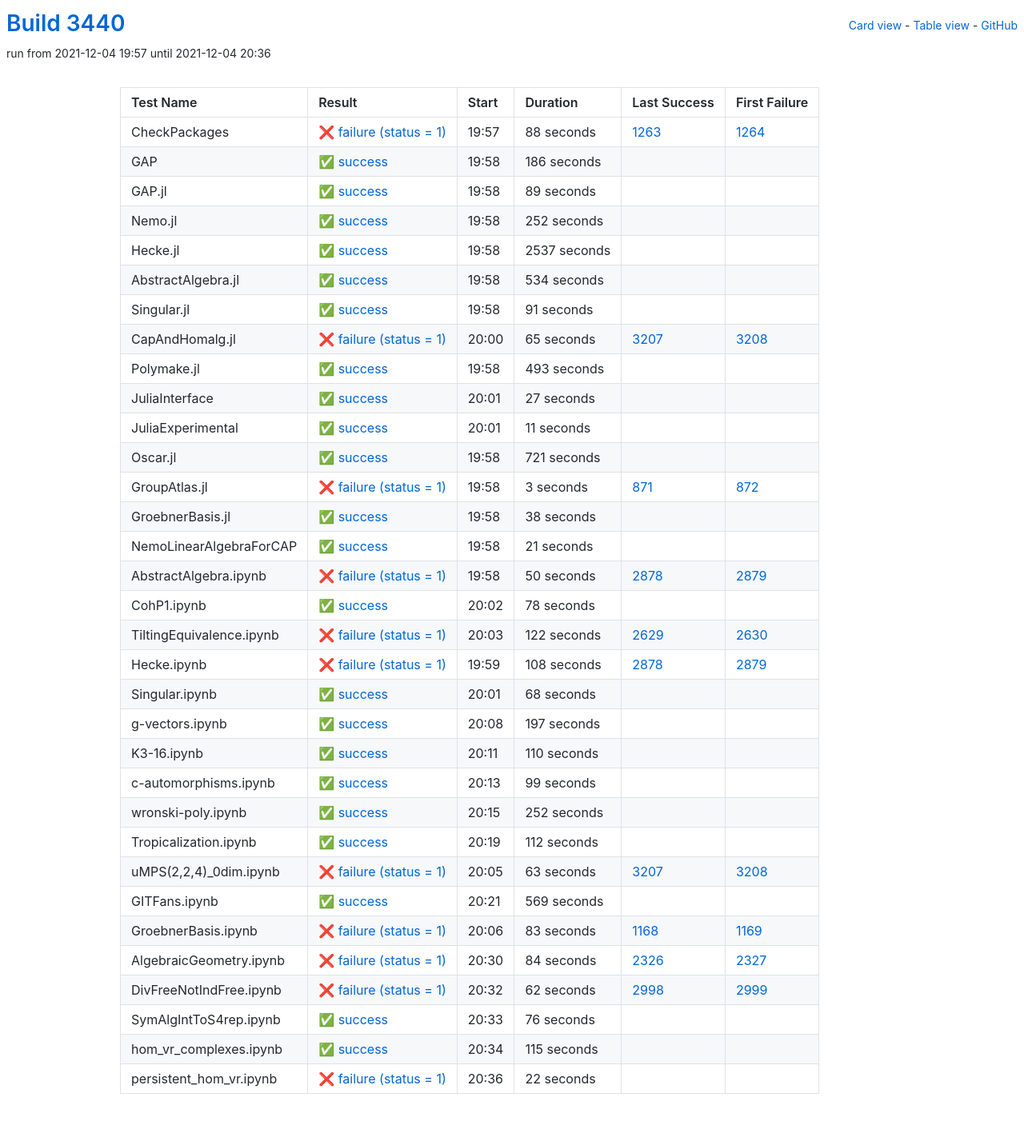
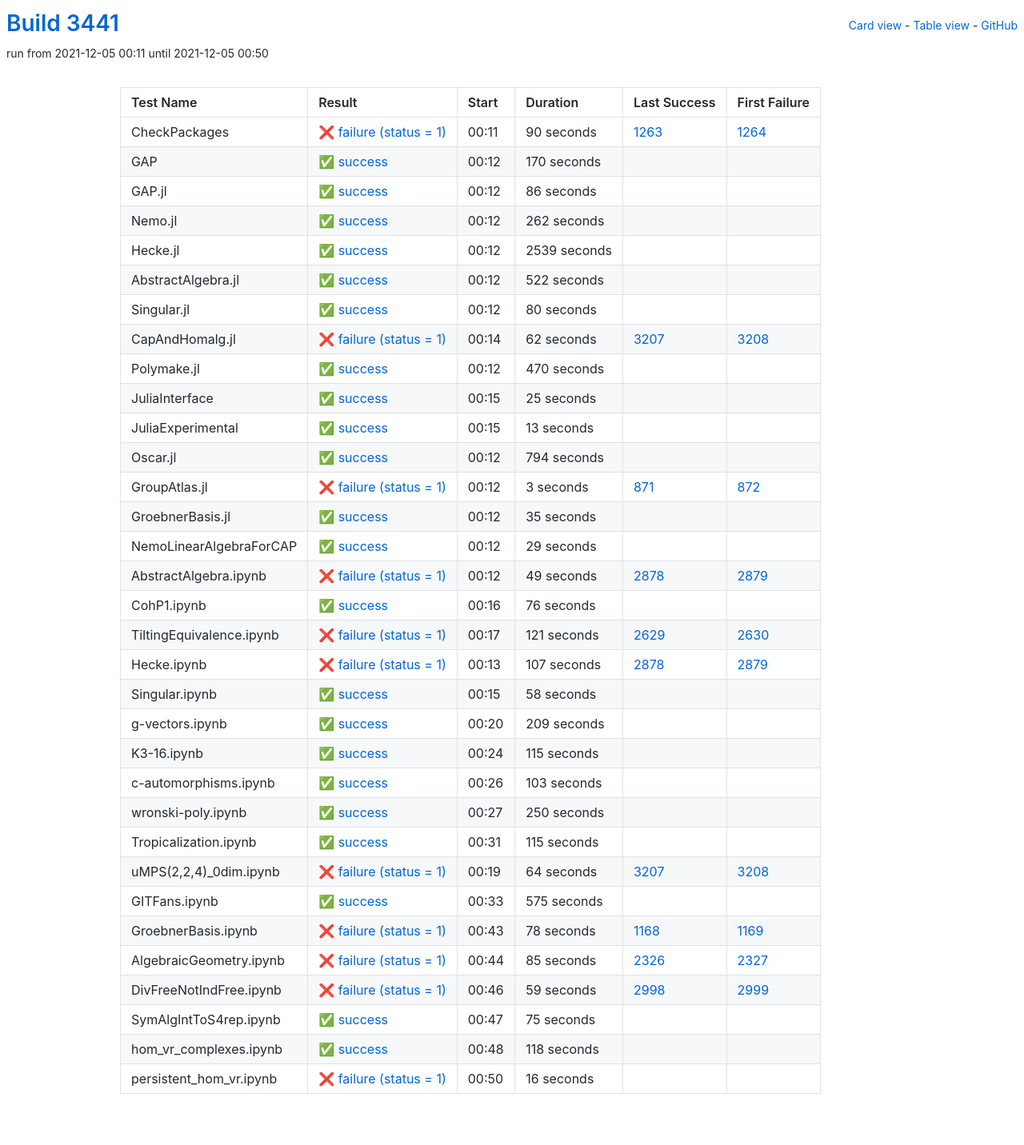
Before and after one commit to oscar-system/oscar-ci-status-stable, a Jekyll site: the page built from table.html, in a window 1280 px wide. Shown: the whole page at 80% size. Built offline with Jekyll 4.4.1, drawn with Linux system fonts in a browser that asks for light colours.

Commit message:
Build #3441

```diff
--- a/_data/ci.yml
+++ b/_data/ci.yml
@@ -1,6 +1,6 @@
 ---
-build: 3440
-build_url: https://oscarci.mathematik.uni-kl.de/job/oscar-stable/3440/
+build: 3441
+build_url: https://oscarci.mathematik.uni-kl.de/job/oscar-stable/3441/
 job: oscar-stable
 organization: oscar-system
 repo: oscar-ci-status-stable
@@ -8,152 +8,152 @@ repourl: https://github.com/oscar-system/oscar-ci-status-stable
 tests:
 - name: CheckPackages
   id: checkpackages
-  log: https://oscarci.mathematik.uni-kl.de/job/oscar-stable/3440/artifact/logs/build-3440/CheckPackages.log
-  start: 2021-12-04 19:57
+  log: https://oscarci.mathematik.uni-kl.de/job/oscar-stable/3441/artifact/logs/build-3441/CheckPackages.log
+  start: 2021-12-05 00:11
   success: false
   exitcode: 1
   status: failure
-  duration: 88
+  duration: 90
   last_success: 1263
   last_success_url: https://oscarci.mathematik.uni-kl.de/job/oscar-stable/1263/
   first_failure: 1264
   first_failure_url: https://oscarci.mathematik.uni-kl.de/job/oscar-stable/1264/
 - name: GAP
   id: gap
-  log: https://oscarci.mathematik.uni-kl.de/job/oscar-stable/3440/artifact/logs/build-3440/GAP.log
-  start: 2021-12-04 19:58
+  log: https://oscarci.mathematik.uni-kl.de/job/oscar-stable/3441/artifact/logs/build-3441/GAP.log
+  start: 2021-12-05 00:12
   success: true
   exitcode: 0
   status: success
-  duration: 186
+  duration: 170
   last_success: false
   last_success_url:
   first_failure: false
   first_failure_url:
 - name: GAP.jl
   id: gap-jl
-  log: https://oscarci.mathematik.uni-kl.de/job/oscar-stable/3440/artifact/logs/build-3440/GAP.jl.log
-  start: 2021-12-04 19:58
+  log: https://oscarci.mathematik.uni-kl.de/job/oscar-stable/3441/artifact/logs/build-3441/GAP.jl.log
+  start: 2021-12-05 00:12
   success: true
   exitcode: 0
   status: success
-  duration: 89
+  duration: 86
   last_success: false
   last_success_url:
   first_failure: false
   first_failure_url:
 - name: Nemo.jl
   id: nemo-jl
-  log: https://oscarci.mathematik.uni-kl.de/job/oscar-stable/3440/artifact/logs/build-3440/Nemo.jl.log
-  start: 2021-12-04 19:58
+  log: https://oscarci.mathematik.uni-kl.de/job/oscar-stable/3441/artifact/logs/build-3441/Nemo.jl.log
+  start: 2021-12-05 00:12
   success: true
   exitcode: 0
   status: success
-  duration: 252
+  duration: 262
   last_success: false
   last_success_url:
   first_failure: false
   first_failure_url:
 - name: Hecke.jl
   id: hecke-jl
-  log: https://oscarci.mathematik.uni-kl.de/job/oscar-stable/3440/artifact/logs/build-3440/Hecke.jl.log
-  start: 2021-12-04 19:58
+  log: https://oscarci.mathematik.uni-kl.de/job/oscar-stable/3441/artifact/logs/build-3441/Hecke.jl.log
+  start: 2021-12-05 00:12
   success: true
   exitcode: 0
   status: success
-  duration: 2537
+  duration: 2539
   last_success: false
   last_success_url:
   first_failure: false
   first_failure_url:
 - name: AbstractAlgebra.jl
   id: abstractalgebra-jl
-  log: https://oscarci.mathematik.uni-kl.de/job/oscar-stable/3440/artifact/logs/build-3440/AbstractAlgebra.jl.log
-  start: 2021-12-04 19:58
+  log: https://oscarci.mathematik.uni-kl.de/job/oscar-stable/3441/artifact/logs/build-3441/AbstractAlgebra.jl.log
+  start: 2021-12-05 00:12
   success: true
   exitcode: 0
   status: success
-  duration: 534
+  duration: 522
   last_success: false
   last_success_url:
   first_failure: false
   first_failure_url:
 - name: Singular.jl
   id: singular-jl
-  log: https://oscarci.mathematik.uni-kl.de/job/oscar-stable/3440/artifact/logs/build-3440/Singular.jl.log
-  start: 2021-12-04 19:58
+  log: https://oscarci.mathematik.uni-kl.de/job/oscar-stable/3441/artifact/logs/build-3441/Singular.jl.log
+  start: 2021-12-05 00:12
   success: true
   exitcode: 0
   status: success
-  duration: 91
+  duration: 80
   last_success: false
   last_success_url:
   first_failure: false
   first_failure_url:
 - name: CapAndHomalg.jl
   id: capandhomalg-jl
-  log: https://oscarci.mathematik.uni-kl.de/job/oscar-stable/3440/artifact/logs/build-3440/CapAndHomalg.jl.log
-  start: 2021-12-04 20:00
+  log: https://oscarci.mathematik.uni-kl.de/job/oscar-stable/3441/artifact/logs/build-3441/CapAndHomalg.jl.log
+  start: 2021-12-05 00:14
   success: false
   exitcode: 1
   status: failure
-  duration: 65
+  duration: 62
   last_success: 3207
   last_success_url: https://oscarci.mathematik.uni-kl.de/job/oscar-stable/3207/
   first_failure: 3208
   first_failure_url: https://oscarci.mathematik.uni-kl.de/job/oscar-stable/3208/
 - name: Polymake.jl
   id: polymake-jl
-  log: https://oscarci.mathematik.uni-kl.de/job/oscar-stable/3440/artifact/logs/build-3440/Polymake.jl.log
-  start: 2021-12-04 19:58
+  log: https://oscarci.mathematik.uni-kl.de/job/oscar-stable/3441/artifact/logs/build-3441/Polymake.jl.log
+  start: 2021-12-05 00:12
   success: true
   exitcode: 0
   status: success
-  duration: 493
+  duration: 470
   last_success: false
   last_success_url:
   first_failure: false
   first_failure_url:
 - name: JuliaInterface
   id: juliainterface
-  log: https://oscarci.mathematik.uni-kl.de/job/oscar-stable/3440/artifact/logs/build-3440/JuliaInterface.log
-  start: 2021-12-04 20:01
+  log: https://oscarci.mathematik.uni-kl.de/job/oscar-stable/3441/artifact/logs/build-3441/JuliaInterface.log
+  start: 2021-12-05 00:15
   success: true
   exitcode: 0
   status: success
-  duration: 27
+  duration: 25
   last_success: false
   last_success_url:
   first_failure: false
   first_failure_url:
 - name: JuliaExperimental
   id: juliaexperimental
-  log: https://oscarci.mathematik.uni-kl.de/job/oscar-stable/3440/artifact/logs/build-3440/JuliaExperimental.log
-  start: 2021-12-04 20:01
+  log: https://oscarci.mathematik.uni-kl.de/job/oscar-stable/3441/artifact/logs/build-3441/JuliaExperimental.log
+  start: 2021-12-05 00:15
   success: true
   exitcode: 0
   status: success
-  duration: 11
+  duration: 13
   last_success: false
   last_success_url:
   first_failure: false
   first_failure_url:
 - name: Oscar.jl
   id: oscar-jl
-  log: https://oscarci.mathematik.uni-kl.de/job/oscar-stable/3440/artifact/logs/build-3440/Oscar.jl.log
-  start: 2021-12-04 19:58
+  log: https://oscarci.mathematik.uni-kl.de/job/oscar-stable/3441/artifact/logs/build-3441/Oscar.jl.log
+  start: 2021-12-05 00:12
   success: true
   exitcode: 0
   status: success
-  duration: 721
+  duration: 794
   last_success: false
   last_success_url:
   first_failure: false
   first_failure_url:
 - name: GroupAtlas.jl
   id: groupatlas-jl
-  log: https://oscarci.mathematik.uni-kl.de/job/oscar-stable/3440/artifact/logs/build-3440/GroupAtlas.jl.log
-  start: 2021-12-04 19:58
+  log: https://oscarci.mathematik.uni-kl.de/job/oscar-stable/3441/artifact/logs/build-3441/GroupAtlas.jl.log
+  start: 2021-12-05 00:12
   success: false
   exitcode: 1
   status: failure
@@ -164,212 +164,44 @@ tests:
   first_failure_url: https://oscarci.mathematik.uni-kl.de/job/oscar-stable/872/
 - name: GroebnerBasis.jl
   id: groebnerbasis-jl
-  log: https://oscarci.mathematik.uni-kl.de/job/oscar-stable/3440/artifact/logs/build-3440/GroebnerBasis.jl.log
-  start: 2021-12-04 19:58
+  log: https://oscarci.mathematik.uni-kl.de/job/oscar-stable/3441/artifact/logs/build-3441/GroebnerBasis.jl.log
+  start: 2021-12-05 00:12
   success: true
   exitcode: 0
   status: success
-  duration: 38
+  duration: 35
   last_success: false
   last_success_url:
   first_failure: false
   first_failure_url:
 - name: NemoLinearAlgebraForCAP
   id: nemolinearalgebraforcap
-  log: https://oscarci.mathematik.uni-kl.de/job/oscar-stable/3440/artifact/logs/build-3440/NemoLinearAlgebraForCAP.log
-  start: 2021-12-04 19:58
+  log: https://oscarci.mathematik.uni-kl.de/job/oscar-stable/3441/artifact/logs/build-3441/NemoLinearAlgebraForCAP.log
+  start: 2021-12-05 00:12
   success: true
   exitcode: 0
   status: success
-  duration: 21
+  duration: 29
   last_success: false
   last_success_url:
   first_failure: false
   first_failure_url:
 - name: AbstractAlgebra.ipynb
   id: abstractalgebra-ipynb
-  log: https://oscarci.mathematik.uni-kl.de/job/oscar-stable/3440/artifact/logs/build-3440/AbstractAlgebra.ipynb.log
-  start: 2021-12-04 19:58
+  log: https://oscarci.mathematik.uni-kl.de/job/oscar-stable/3441/artifact/logs/build-3441/AbstractAlgebra.ipynb.log
+  start: 2021-12-05 00:12
   success: false
   exitcode: 1
   status: failure
-  duration: 50
+  duration: 49
   last_success: 2878
   last_success_url: https://oscarci.mathematik.uni-kl.de/job/oscar-stable/2878/
   first_failure: 2879
   first_failure_url: https://oscarci.mathematik.uni-kl.de/job/oscar-stable/2879/
 - name: CohP1.ipynb
   id: cohp1-ipynb
-  log: https://oscarci.mathematik.uni-kl.de/job/oscar-stable/3440/artifact/logs/build-3440/CohP1.ipynb.log
-  start: 2021-12-04 20:02
-  success: true
-  exitcode: 0
-  status: success
-  duration: 78
-  last_success: false
-  last_success_url:
-  first_failure: false
-  first_failure_url:
-- name: TiltingEquivalence.ipynb
-  id: tiltingequivalence-ipynb
-  log: https://oscarci.mathematik.uni-kl.de/job/oscar-stable/3440/artifact/logs/build-3440/TiltingEquivalence.ipynb.log
-  start: 2021-12-04 20:03
-  success: false
-  exitcode: 1
-  status: failure
-  duration: 122
-  last_success: 2629
-  last_success_url: https://oscarci.mathematik.uni-kl.de/job/oscar-stable/2629/
-  first_failure: 2630
-  first_failure_url: https://oscarci.mathematik.uni-kl.de/job/oscar-stable/2630/
-- name: Hecke.ipynb
-  id: hecke-ipynb
-  log: https://oscarci.mathematik.uni-kl.de/job/oscar-stable/3440/artifact/logs/build-3440/Hecke.ipynb.log
-  start: 2021-12-04 19:59
-  success: false
-  exitcode: 1
-  status: failure
-  duration: 108
-  last_success: 2878
-  last_success_url: https://oscarci.mathematik.uni-kl.de/job/oscar-stable/2878/
-  first_failure: 2879
-  first_failure_url: https://oscarci.mathematik.uni-kl.de/job/oscar-stable/2879/
-- name: Singular.ipynb
-  id: singular-ipynb
-  log: https://oscarci.mathematik.uni-kl.de/job/oscar-stable/3440/artifact/logs/build-3440/Singular.ipynb.log
-  start: 2021-12-04 20:01
-  success: true
-  exitcode: 0
-  status: success
-  duration: 68
-  last_success: false
-  last_success_url:
-  first_failure: false
-  first_failure_url:
-- name: g-vectors.ipynb
-  id: g-vectors-ipynb
-  log: https://oscarci.mathematik.uni-kl.de/job/oscar-stable/3440/artifact/logs/build-3440/g-vectors.ipynb.log
-  start: 2021-12-04 20:08
-  success: true
-  exitcode: 0
-  status: success
-  duration: 197
-  last_success: false
-  last_success_url:
-  first_failure: false
-  first_failure_url:
-- name: K3-16.ipynb
-  id: k3-16-ipynb
-  log: https://oscarci.mathematik.uni-kl.de/job/oscar-stable/3440/artifact/logs/build-3440/K3-16.ipynb.log
-  start: 2021-12-04 20:11
-  success: true
-  exitcode: 0
-  status: success
-  duration: 110
-  last_success: false
-  last_success_url:
-  first_failure: false
-  first_failure_url:
-- name: c-automorphisms.ipynb
-  id: c-automorphisms-ipynb
-  log: https://oscarci.mathematik.uni-kl.de/job/oscar-stable/3440/artifact/logs/build-3440/c-automorphisms.ipynb.log
-  start: 2021-12-04 20:13
-  success: true
-  exitcode: 0
-  status: success
-  duration: 99
-  last_success: false
-  last_success_url:
-  first_failure: false
-  first_failure_url:
-- name: wronski-poly.ipynb
-  id: wronski-poly-ipynb
-  log: https://oscarci.mathematik.uni-kl.de/job/oscar-stable/3440/artifact/logs/build-3440/wronski-poly.ipynb.log
-  start: 2021-12-04 20:15
-  success: true
-  exitcode: 0
-  status: success
-  duration: 252
-  last_success: false
-  last_success_url:
-  first_failure: false
-  first_failure_url:
-- name: Tropicalization.ipynb
-  id: tropicalization-ipynb
-  log: https://oscarci.mathematik.uni-kl.de/job/oscar-stable/3440/artifact/logs/build-3440/Tropicalization.ipynb.log
-  start: 2021-12-04 20:19
-  success: true
-  exitcode: 0
-  status: success
-  duration: 112
-  last_success: false
-  last_success_url:
-  first_failure: false
-  first_failure_url:
-- name: uMPS(2,2,4)_0dim.ipynb
-  id: umps-2-2-4-0dim-ipynb
-  log: https://oscarci.mathematik.uni-kl.de/job/oscar-stable/3440/artifact/logs/build-3440/uMPS-2-2-4-_0dim.ipynb.log
-  start: 2021-12-04 20:05
-  success: false
-  exitcode: 1
-  status: failure
-  duration: 63
-  last_success: 3207
-  last_success_url: https://oscarci.mathematik.uni-kl.de/job/oscar-stable/3207/
-  first_failure: 3208
-  first_failure_url: https://oscarci.mathematik.uni-kl.de/job/oscar-stable/3208/
-- name: GITFans.ipynb
-  id: gitfans-ipynb
-  log: https://oscarci.mathematik.uni-kl.de/job/oscar-stable/3440/artifact/logs/build-3440/GITFans.ipynb.log
-  start: 2021-12-04 20:21
-  success: true
-  exitcode: 0
-  status: success
-  duration: 569
-  last_success: false
-  last_success_url:
-  first_failure: false
-  first_failure_url:
-- name: GroebnerBasis.ipynb
-  id: groebnerbasis-ipynb
-  log: https://oscarci.mathematik.uni-kl.de/job/oscar-stable/3440/artifact/logs/build-3440/GroebnerBasis.ipynb.log
-  start: 2021-12-04 20:06
-  success: false
-  exitcode: 1
-  status: failure
-  duration: 83
-  last_success: 1168
-  last_success_url: https://oscarci.mathematik.uni-kl.de/job/oscar-stable/1168/
-  first_failure: 1169
-  first_failure_url: https://oscarci.mathematik.uni-kl.de/job/oscar-stable/1169/
-- name: AlgebraicGeometry.ipynb
-  id: algebraicgeometry-ipynb
-  log: https://oscarci.mathematik.uni-kl.de/job/oscar-stable/3440/artifact/logs/build-3440/AlgebraicGeometry.ipynb.log
-  start: 2021-12-04 20:30
-  success: false
-  exitcode: 1
-  status: failure
-  duration: 84
-  last_success: 2326
-  last_success_url: https://oscarci.mathematik.uni-kl.de/job/oscar-stable/2326/
-  first_failure: 2327
-  first_failure_url: https://oscarci.mathematik.uni-kl.de/job/oscar-stable/2327/
-- name: DivFreeNotIndFree.ipynb
-  id: divfreenotindfree-ipynb
-  log: https://oscarci.mathematik.uni-kl.de/job/oscar-stable/3440/artifact/logs/build-3440/DivFreeNotIndFree.ipynb.log
-  start: 2021-12-04 20:32
-  success: false
-  exitcode: 1
-  status: failure
-  duration: 62
-  last_success: 2998
-  last_success_url: https://oscarci.mathematik.uni-kl.de/job/oscar-stable/2998/
-  first_failure: 2999
-  first_failure_url: https://oscarci.mathematik.uni-kl.de/job/oscar-stable/2999/
-- name: SymAlgIntToS4rep.ipynb
-  id: symalginttos4rep-ipynb
-  log: https://oscarci.mathematik.uni-kl.de/job/oscar-stable/3440/artifact/logs/build-3440/SymAlgIntToS4rep.ipynb.log
-  start: 2021-12-04 20:33
+  log: https://oscarci.mathematik.uni-kl.de/job/oscar-stable/3441/artifact/logs/build-3441/CohP1.ipynb.log
+  start: 2021-12-05 00:16
   success: true
   exitcode: 0
   status: success
@@ -378,10 +210,58 @@ tests:
   last_success_url:
   first_failure: false
   first_failure_url:
-- name: hom_vr_complexes.ipynb
-  id: hom-vr-complexes-ipynb
-  log: https://oscarci.mathematik.uni-kl.de/job/oscar-stable/3440/artifact/logs/build-3440/hom_vr_complexes.ipynb.log
-  start: 2021-12-04 20:34
+- name: TiltingEquivalence.ipynb
+  id: tiltingequivalence-ipynb
+  log: https://oscarci.mathematik.uni-kl.de/job/oscar-stable/3441/artifact/logs/build-3441/TiltingEquivalence.ipynb.log
+  start: 2021-12-05 00:17
+  success: false
+  exitcode: 1
+  status: failure
+  duration: 121
+  last_success: 2629
+  last_success_url: https://oscarci.mathematik.uni-kl.de/job/oscar-stable/2629/
+  first_failure: 2630
+  first_failure_url: https://oscarci.mathematik.uni-kl.de/job/oscar-stable/2630/
+- name: Hecke.ipynb
+  id: hecke-ipynb
+  log: https://oscarci.mathematik.uni-kl.de/job/oscar-stable/3441/artifact/logs/build-3441/Hecke.ipynb.log
+  start: 2021-12-05 00:13
+  success: false
+  exitcode: 1
+  status: failure
+  duration: 107
+  last_success: 2878
+  last_success_url: https://oscarci.mathematik.uni-kl.de/job/oscar-stable/2878/
+  first_failure: 2879
+  first_failure_url: https://oscarci.mathematik.uni-kl.de/job/oscar-stable/2879/
+- name: Singular.ipynb
+  id: singular-ipynb
+  log: https://oscarci.mathematik.uni-kl.de/job/oscar-stable/3441/artifact/logs/build-3441/Singular.ipynb.log
+  start: 2021-12-05 00:15
+  success: true
+  exitcode: 0
+  status: success
+  duration: 58
+  last_success: false
+  last_success_url:
+  first_failure: false
+  first_failure_url:
+- name: g-vectors.ipynb
+  id: g-vectors-ipynb
+  log: https://oscarci.mathematik.uni-kl.de/job/oscar-stable/3441/artifact/logs/build-3441/g-vectors.ipynb.log
+  start: 2021-12-05 00:20
+  success: true
+  exitcode: 0
+  status: success
+  duration: 209
+  last_success: false
+  last_success_url:
+  first_failure: false
+  first_failure_url:
+- name: K3-16.ipynb
+  id: k3-16-ipynb
+  log: https://oscarci.mathematik.uni-kl.de/job/oscar-stable/3441/artifact/logs/build-3441/K3-16.ipynb.log
+  start: 2021-12-05 00:24
   success: true
   exitcode: 0
   status: success
@@ -390,15 +270,135 @@ tests:
   last_success_url:
   first_failure: false
   first_failure_url:
-- name: persistent_hom_vr.ipynb
-  id: persistent-hom-vr-ipynb
-  log: https://oscarci.mathematik.uni-kl.de/job/oscar-stable/3440/artifact/logs/build-3440/persistent_hom_vr.ipynb.log
-  start: 2021-12-04 20:36
-  success: false
-  exitcode: 1
-  status: failure
-  duration: 22
+- name: c-automorphisms.ipynb
+  id: c-automorphisms-ipynb
+  log: https://oscarci.mathematik.uni-kl.de/job/oscar-stable/3441/artifact/logs/build-3441/c-automorphisms.ipynb.log
+  start: 2021-12-05 00:26
+  success: true
+  exitcode: 0
+  status: success
+  duration: 103
   last_success: false
   last_success_url:
   first_failure: false
   first_failure_url:
+- name: wronski-poly.ipynb
+  id: wronski-poly-ipynb
+  log: https://oscarci.mathematik.uni-kl.de/job/oscar-stable/3441/artifact/logs/build-3441/wronski-poly.ipynb.log
+  start: 2021-12-05 00:27
+  success: true
+  exitcode: 0
+  status: success
+  duration: 250
+  last_success: false
+  last_success_url:
+  first_failure: false
+  first_failure_url:
+- name: Tropicalization.ipynb
+  id: tropicalization-ipynb
+  log: https://oscarci.mathematik.uni-kl.de/job/oscar-stable/3441/artifact/logs/build-3441/Tropicalization.ipynb.log
+  start: 2021-12-05 00:31
+  success: true
+  exitcode: 0
+  status: success
+  duration: 115
+  last_success: false
+  last_success_url:
+  first_failure: false
+  first_failure_url:
+- name: uMPS(2,2,4)_0dim.ipynb
+  id: umps-2-2-4-0dim-ipynb
+  log: https://oscarci.mathematik.uni-kl.de/job/oscar-stable/3441/artifact/logs/build-3441/uMPS-2-2-4-_0dim.ipynb.log
+  start: 2021-12-05 00:19
+  success: false
+  exitcode: 1
+  status: failure
+  duration: 64
+  last_success: 3207
+  last_success_url: https://oscarci.mathematik.uni-kl.de/job/oscar-stable/3207/
+  first_failure: 3208
+  first_failure_url: https://oscarci.mathematik.uni-kl.de/job/oscar-stable/3208/
+- name: GITFans.ipynb
+  id: gitfans-ipynb
+  log: https://oscarci.mathematik.uni-kl.de/job/oscar-stable/3441/artifact/logs/build-3441/GITFans.ipynb.log
+  start: 2021-12-05 00:33
+  success: true
+  exitcode: 0
+  status: success
+  duration: 575
+  last_success: false
+  last_success_url:
+  first_failure: false
+  first_failure_url:
+- name: GroebnerBasis.ipynb
+  id: groebnerbasis-ipynb
+  log: https://oscarci.mathematik.uni-kl.de/job/oscar-stable/3441/artifact/logs/build-3441/GroebnerBasis.ipynb.log
+  start: 2021-12-05 00:43
+  success: false
+  exitcode: 1
+  status: failure
+  duration: 78
+  last_success: 1168
+  last_success_url: https://oscarci.mathematik.uni-kl.de/job/oscar-stable/1168/
+  first_failure: 1169
+  first_failure_url: https://oscarci.mathematik.uni-kl.de/job/oscar-stable/1169/
+- name: AlgebraicGeometry.ipynb
+  id: algebraicgeometry-ipynb
+  log: https://oscarci.mathematik.uni-kl.de/job/oscar-stable/3441/artifact/logs/build-3441/AlgebraicGeometry.ipynb.log
+  start: 2021-12-05 00:44
+  success: false
+  exitcode: 1
+  status: failure
+  duration: 85
+  last_success: 2326
+  last_success_url: https://oscarci.mathematik.uni-kl.de/job/oscar-stable/2326/
+  first_failure: 2327
+  first_failure_url: https://oscarci.mathematik.uni-kl.de/job/oscar-stable/2327/
+- name: DivFreeNotIndFree.ipynb
+  id: divfreenotindfree-ipynb
+  log: https://oscarci.mathematik.uni-kl.de/job/oscar-stable/3441/artifact/logs/build-3441/DivFreeNotIndFree.ipynb.log
+  start: 2021-12-05 00:46
+  success: false
+  exitcode: 1
+  status: failure
+  duration: 59
+  last_success: 2998
+  last_success_url: https://oscarci.mathematik.uni-kl.de/job/oscar-stable/2998/
+  first_failure: 2999
+  first_failure_url: https://oscarci.mathematik.uni-kl.de/job/oscar-stable/2999/
+- name: SymAlgIntToS4rep.ipynb
+  id: symalginttos4rep-ipynb
+  log: https://oscarci.mathematik.uni-kl.de/job/oscar-stable/3441/artifact/logs/build-3441/SymAlgIntToS4rep.ipynb.log
+  start: 2021-12-05 00:47
+  success: true
+  exitcode: 0
+  status: success
+  duration: 75
+  last_success: false
+  last_success_url:
+  first_failure: false
+  first_failure_url:
+- name: hom_vr_complexes.ipynb
+  id: hom-vr-complexes-ipynb
+  log: https://oscarci.mathematik.uni-kl.de/job/oscar-stable/3441/artifact/logs/build-3441/hom_vr_complexes.ipynb.log
+  start: 2021-12-05 00:48
+  success: true
+  exitcode: 0
+  status: success
+  duration: 118
+  last_success: false
+  last_success_url:
+  first_failure: false
+  first_failure_url:
+- name: persistent_hom_vr.ipynb
+  id: persistent-hom-vr-ipynb
+  log: https://oscarci.mathematik.uni-kl.de/job/oscar-stable/3441/artifact/logs/build-3441/persistent_hom_vr.ipynb.log
+  start: 2021-12-05 00:50
+  success: false
+  exitcode: 1
+  status: failure
+  duration: 16
+  last_success: false
+  last_success_url:
+  first_failure: false
+  first_failure_url:
```
Also changed, not shown: README.md.
